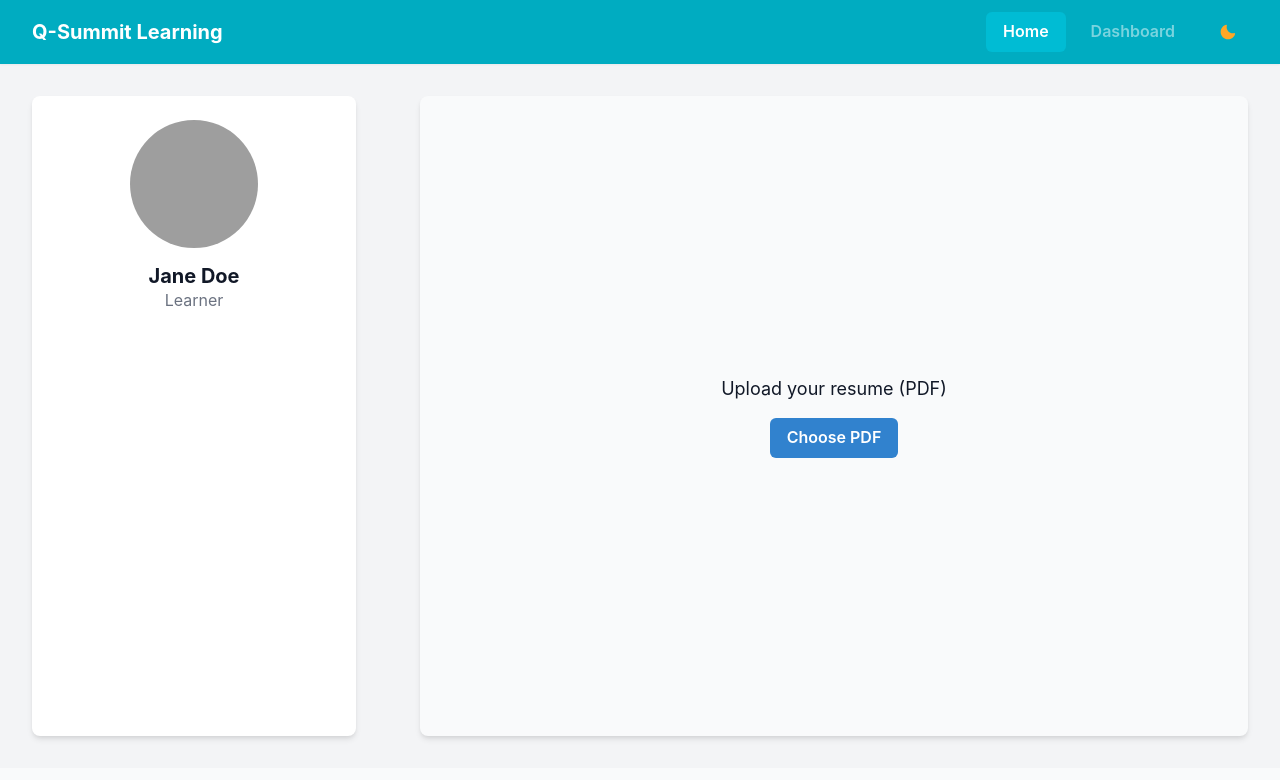
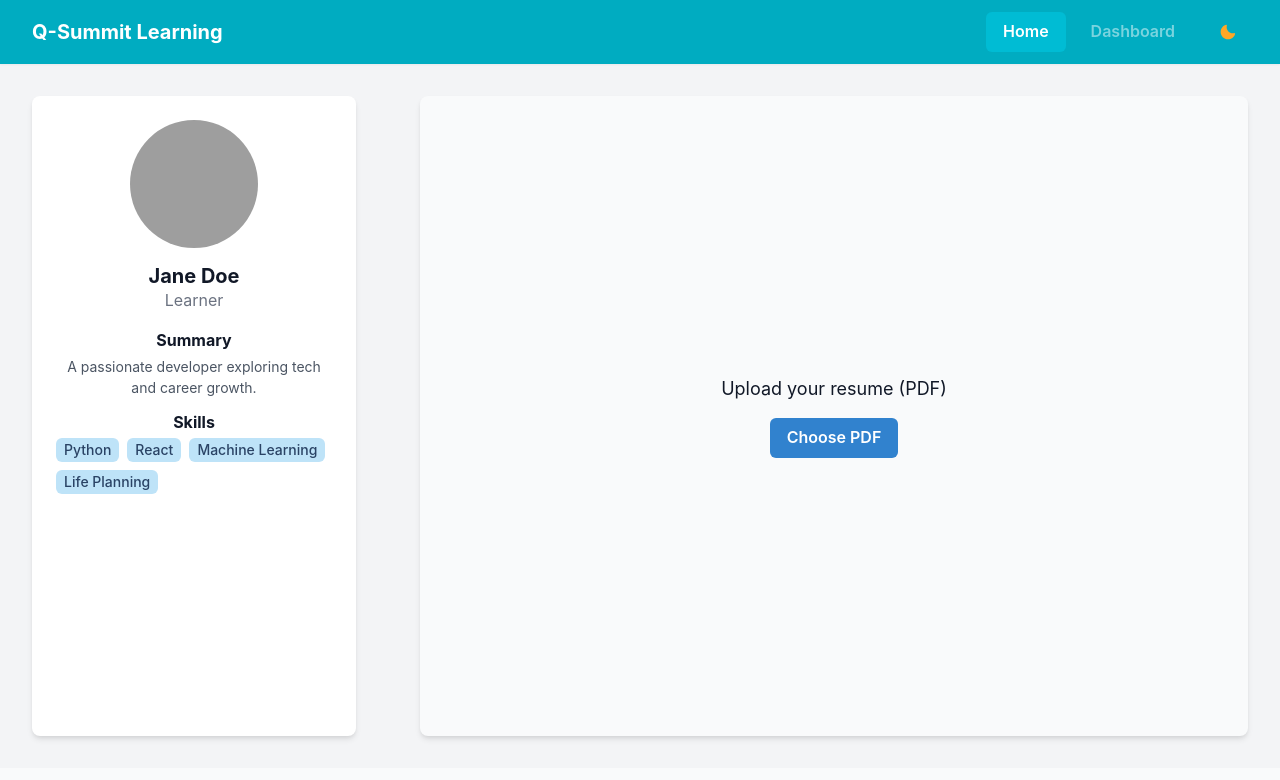
Before and after one commit to harshithn31/Q_hack, a React (Vite) app in the folder frontend/: page / in a window 1280 px wide. Shown: the top 780 px of the page. Built offline with nearby package versions, Linux system fonts and the light colour scheme; grey boxes are pictures that could not be loaded.

Commit message:
Fix Profile element

```diff
--- a/frontend/src/components/ProfileCard.jsx
+++ b/frontend/src/components/ProfileCard.jsx
@@ -1,11 +1,35 @@
-import { Box, Avatar, Heading, Text } from "@chakra-ui/react";
 
-export default function ProfileCard({ name = "Jane Doe", avatarUrl = "https://bit.ly/broken-link" }) {
+import { Avatar, Box, Heading, Text, VStack, Tag, Wrap, WrapItem } from "@chakra-ui/react";
+
+export default function ProfileCard({
+  name = "Jane Doe",
+  avatarUrl = "https://bit.ly/broken-link",
+  summary = "A passionate learner exploring tech and career growth.",
+  skills = ["Python", "React", "Machine Learning", "Career Planning"],
+}) {
   return (
     <Box p={6} bg="white" borderRadius="lg" boxShadow="md" textAlign="center" minHeight="80vh">
       <Avatar size="2xl" src={avatarUrl} mb={4} />
       <Heading size="md">{name}</Heading>
-      <Text color="gray.500">Learner</Text>
+      <Text color="gray.500" mb={4}>Learner</Text>
+
+      <VStack align="start" spacing={3}>
+        <Box>
+          <Text fontWeight="bold" mb={1}>Summary</Text>
+          <Text color="gray.600" fontSize="sm">{summary}</Text>
+        </Box>
+
+        <Box w="100%">
+          <Text fontWeight="bold" mb={1}>Skills</Text>
+          <Wrap>
+            {skills.map((skill, idx) => (
+              <WrapItem key={idx}>
+                <Tag colorScheme="blue">{skill}</Tag>
+              </WrapItem>
+            ))}
+          </Wrap>
+        </Box>
+      </VStack>
     </Box>
   );
 }
--- a/frontend/src/pages/MainPage.jsx
+++ b/frontend/src/pages/MainPage.jsx
@@ -81,7 +81,12 @@ export default function MainPage() {
         mb={{ base: 0, lg: 0 }}
         px={{ base: 0, sm: 2 }}
       >
-        <ProfileCard name="Jane Doe" avatarUrl="https://bit.ly/broken-link"/>
+        <ProfileCard
+					name="Jane Doe"
+					avatarUrl="https://bit.ly/broken-link"
+					summary = "A passionate developer exploring tech and career growth."
+					skills = {["Python", "React", "Machine Learning", "Life Planning"]}
+					/>
         {/* <Box mt={6}><XPBadge xp={xp} badges={badges} /></Box> */}
       </Box>
       <Box
```
